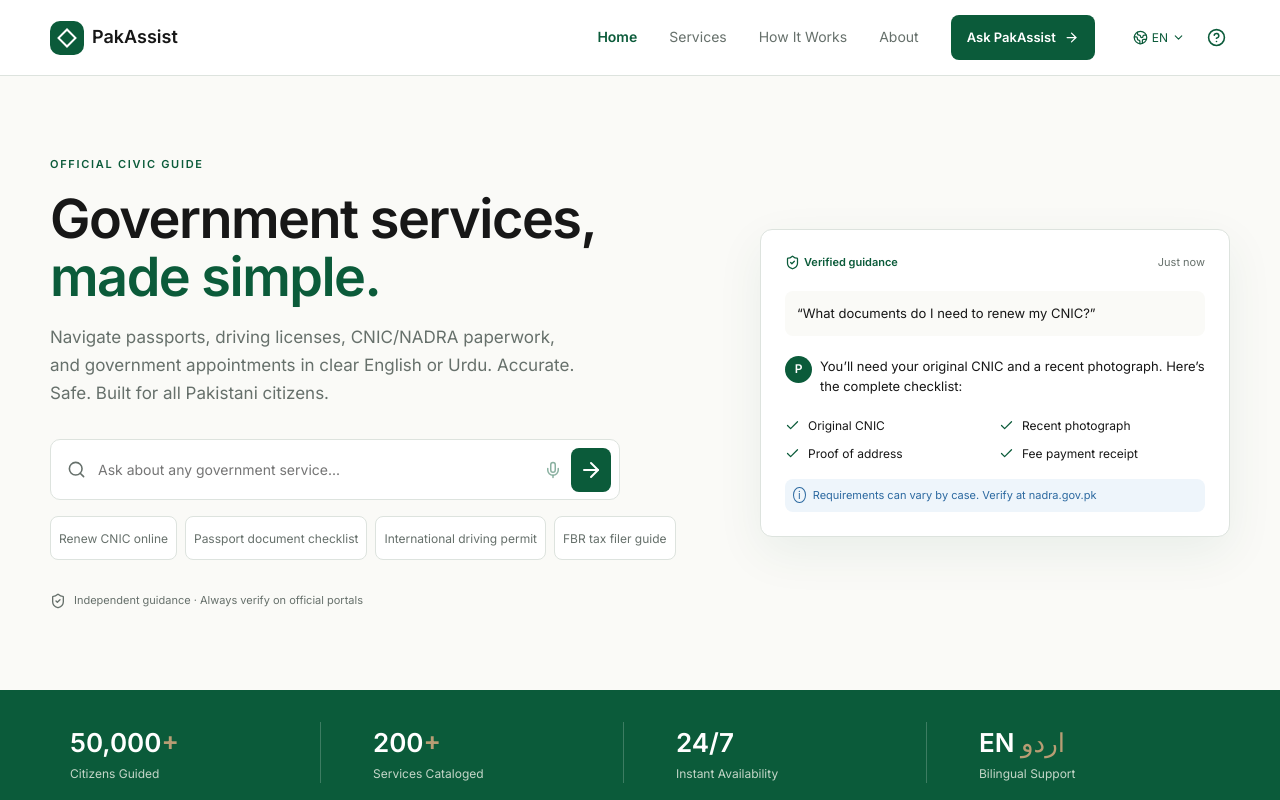
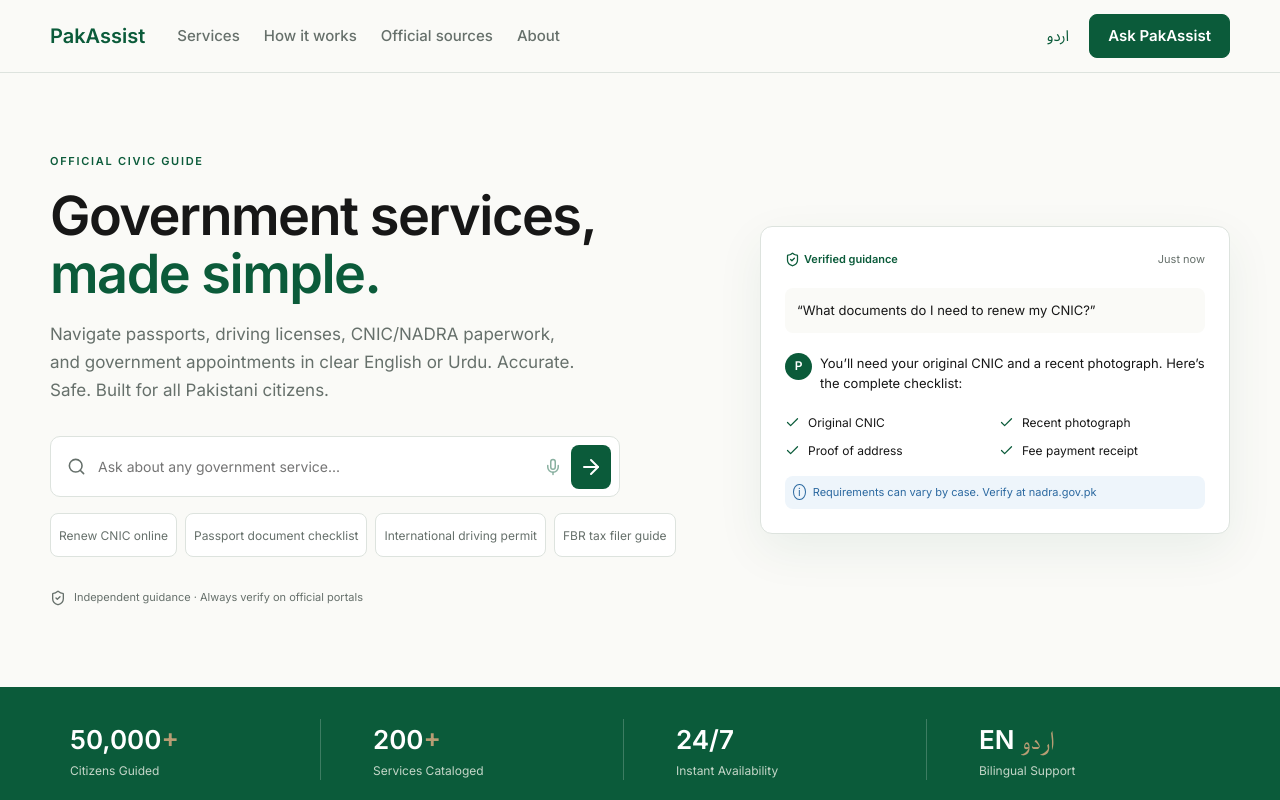
Before and after one commit to Usman-Khan22/PakAssist, a React (Vite) app in the folder frontend/: page / in a window 1280 px wide. Shown: the top 800 px of the page. Built offline with nearby package versions, Linux system fonts and the light colour scheme; a web font is replaced by a local one.

Commit message:
Enhanced shared primary and secondary button styles

```diff
--- a/frontend/src/components/Footer.tsx
+++ b/frontend/src/components/Footer.tsx
@@ -22,7 +22,7 @@
         <div>
           <small>COMPANY</small>
           <Link to="/about">About us</Link>
-          <a href="#trust">Trust & safety</a>
+          <a href="/#sources">Trust & safety</a>
           <a href="#contact">Contact</a>
         </div>
         <div className="footer-note">
--- a/frontend/src/components/Header.tsx
+++ b/frontend/src/components/Header.tsx
@@ -1,41 +1,54 @@
-import { useState } from "react";
-import { NavLink, useNavigate } from "react-router-dom";
-import { ArrowRight, CircleHelp, Menu, X } from "lucide-react";
-import Logo from "./Logo";
+import { useEffect, useRef, useState } from "react";
+import { Link, NavLink, useLocation } from "react-router-dom";
+import { Menu, X } from "lucide-react";
 import LanguageSwitcher from "./LanguageSwitcher";
 
 const navItems = [
-  ["Home", "/"],
   ["Services", "/services"],
-  ["How It Works", "/how-it-works"],
+  ["How it works", "/how-it-works"],
+  ["Official sources", "/#sources"],
   ["About", "/about"],
 ];
 
 export default function Header() {
   const [open, setOpen] = useState(false);
-  const navigate = useNavigate();
+  const location = useLocation();
+  const toggle = useRef<HTMLButtonElement>(null);
+  useEffect(() => {
+    setOpen(false);
+    if (location.pathname === "/" && location.hash === "#sources") {
+      document.getElementById("sources")?.scrollIntoView();
+    }
+  }, [location]);
   return (
-    <header className="site-header">
-      <div className="nav-wrap">
-        <Logo />
-        <nav className={open ? "nav-open" : ""}>
+    <header className={`site-header${open ? " menu-open" : ""}`} onKeyDown={(event) => {
+      if (event.key === "Escape" && open) {
+        setOpen(false);
+        toggle.current?.focus();
+      }
+    }}>
+      <div className="container header-inner">
+        <Link to="/" className="brand ltr-isolate" lang="en">PakAssist</Link>
+        <nav id="primary-navigation" className="desktop-nav" aria-label="Main navigation">
           {navItems.map(([label, path]) => (
-            <NavLink key={path} to={path} onClick={() => setOpen(false)}>
+            path.includes("#") ? <Link key={path} to={path} onClick={() => {
+              setOpen(false);
+              if (location.pathname === "/") document.getElementById("sources")?.scrollIntoView();
+            }}>{label}</Link> : <NavLink key={path} to={path} onClick={() => setOpen(false)}>
               {label}
             </NavLink>
           ))}
-          <button className="nav-ask" onClick={() => navigate("/chat")}>
-            Ask PakAssist <ArrowRight size={15} />
-          </button>
         </nav>
-        <div className="nav-tools">
+        <div className="header-actions">
           <LanguageSwitcher />
-          <button className="access" aria-label="Accessibility options">
-            <CircleHelp size={19} />
-          </button>
+          <Link className="primary-button" to="/chat" onClick={() => setOpen(false)}>Ask PakAssist</Link>
           <button
-            className="mobile-menu"
-            aria-label="Toggle menu"
+            ref={toggle}
+            type="button"
+            className="header-menu-toggle"
+            aria-label={open ? "Close navigation" : "Open navigation"}
+            aria-expanded={open}
+            aria-controls="primary-navigation"
             onClick={() => setOpen(!open)}
           >
             {open ? <X /> : <Menu />}
--- a/frontend/src/components/LanguageSwitcher.tsx
+++ b/frontend/src/components/LanguageSwitcher.tsx
@@ -1,5 +1,4 @@
 import { useEffect, useState } from "react";
-import { ChevronDown, Globe2 } from "lucide-react";
 import { getStoredLanguage, setStoredLanguage } from "../language";
 
 export default function LanguageSwitcher() {
@@ -9,13 +8,14 @@
   }, [urdu]);
   return (
 <button
-            className="language"
+            type="button"
+            className="language language-switcher"
             onClick={() => setUrdu(!urdu)}
-            aria-label="Switch language"
+            aria-label={urdu ? "Switch to English" : "اردو میں تبدیل کریں"}
+            lang={urdu ? "en" : "ur"}
+            dir={urdu ? "ltr" : "rtl"}
           >
-            <Globe2 size={15} />
-            <span>{urdu ? "اردو" : "EN"}</span>
-            <ChevronDown size={13} />
+            {urdu ? "English" : "اردو"}
           </button>
   );
 }
--- a/frontend/src/components/OfficialSources.tsx
+++ b/frontend/src/components/OfficialSources.tsx
@@ -2,7 +2,7 @@
 
 export default function OfficialSources() {
   return (
-<section className="section gateway" id="trust">
+<section className="section gateway" id="sources">
           <div className="container">
             <SectionHeader
               overline="OFFICIAL TRUST"
--- a/frontend/src/language.ts
+++ b/frontend/src/language.ts
@@ -1,4 +1,6 @@
 const translations: Record<string, string> = {
+  "Official sources": "سرکاری ذرائع",
+  "How it works": "یہ کیسے کام کرتا ہے",
   Home: 'ہوم', Services: 'خدمات', 'How It Works': 'یہ کیسے کام کرتا ہے', About: 'تعارف', 'Ask PakAssist': 'پاک اسسٹ سے پوچھیں',
   'Government services,': 'حکومتی خدمات،', 'made simple.': 'آسان بنا دی گئی ہیں۔', 'OFFICIAL CIVIC GUIDE': 'سرکاری شہری رہنما',
   'FIND YOUR WAY': 'اپنا راستہ تلاش کریں', 'Popular categories': 'مقبول شعبے', 'From question to confident action': 'سوال سے پُراعتماد اقدام تک',
@@ -46,7 +48,7 @@
     if (translated) textNode.nodeValue = textNode.nodeValue!.replace(value, translated);
   });
   const elementRoot = root as Element;
-  elementRoot.querySelectorAll('input[placeholder], textarea[placeholder]').forEach((element: Element) => {
+  elementRoot.querySelectorAll?.('input[placeholder], textarea[placeholder]').forEach((element: Element) => {
     const input = element as HTMLInputElement;
     const value = urdu ? translations[input.placeholder] : reverse.get(input.placeholder);
     if (value) input.placeholder = value;
--- a/frontend/src/main.tsx
+++ b/frontend/src/main.tsx
@@ -6,6 +6,8 @@
 import './styles/tokens.css';
 import './styles/globals.css';
 import './styles/components.css';
+import './styles/header.css';
+import './styles/buttons.css';
 import './styles/typography.css';
 import './styles/rtl.css';
 createRoot(document.getElementById('root')!).render(<StrictMode><BrowserRouter><App /></BrowserRouter></StrictMode>);
--- a/frontend/src/pages/About.tsx
+++ b/frontend/src/pages/About.tsx
@@ -136,7 +136,7 @@
                 For Citizens.
               </h2>
             </div>
-            <Link to="/services" className="btn btn-outline">
+            <Link to="/services" className="secondary-button">
               Explore services <ArrowRight size={16} />
             </Link>
           </section>
--- a/frontend/src/pages/Home.tsx
+++ b/frontend/src/pages/Home.tsx
@@ -80,7 +80,7 @@
               />
               <div className="button-row">
                 <Button onClick={() => {}}>Try Urdu Version</Button>
-                <Button variant="outline" onClick={() => {}}>
+                <Button variant="secondary" onClick={() => {}}>
                   Read Accessibility Mandate
                 </Button>
               </div>
--- /dev/null
+++ b/frontend/src/styles/buttons.css
@@ -0,0 +1,48 @@
+.primary-button,
+.secondary-button {
+  min-height: 44px;
+  padding: 0 18px;
+  border-radius: var(--radius-sm);
+  font-weight: 600;
+  font-size: 15px;
+  display: inline-flex;
+  align-items: center;
+  justify-content: center;
+  gap: var(--space-2);
+  text-align: center;
+  cursor: pointer;
+  transition: background-color 150ms ease, border-color 150ms ease, opacity 150ms ease;
+}
+
+.primary-button {
+  background: var(--color-primary);
+  color: var(--color-on-primary);
+  border: 1px solid var(--color-primary);
+}
+
+.primary-button:hover:not(:disabled) {
+  background: var(--color-primary-dark);
+}
+
+.secondary-button {
+  background: var(--color-surface);
+  color: var(--color-text);
+  border: 1px solid var(--color-border);
+}
+
+.secondary-button:hover:not(:disabled) {
+  border-color: var(--color-primary);
+}
+
+.primary-button:disabled,
+.secondary-button:disabled {
+  opacity: 0.5;
+  cursor: not-allowed;
+}
+
+@media (prefers-reduced-motion: reduce) {
+  .primary-button,
+  .secondary-button {
+    transition: none;
+  }
+}
--- a/frontend/src/styles/components.css
+++ b/frontend/src/styles/components.css
@@ -53,24 +53,6 @@
 button {
   cursor: pointer;
   border: 0;
-}
-
-.site-header {
-  height: 76px;
-  background: var(--color-surface);
-  border-bottom: 1px solid var(--color-border);
-  position: sticky;
-  top: 0;
-  z-index: 10;
-}
-
-.nav-wrap {
-  width: min(var(--container),calc(100% - var(--space-16)));
-  height: 100%;
-  margin: auto;
-  display: flex;
-  align-items: center;
-  justify-content: space-between;
 }
 
 .logo {
@@ -101,42 +83,6 @@
   color: var(--color-accent);
 }
 
-nav {
-  display: flex;
-  align-items: center;
-  gap: var(--space-8);
-  margin-left: auto;
-  margin-right: var(--space-8);
-}
-
-nav a {
-  font-size: 14px;
-  color: var(--color-text-muted);
-}
-
-nav a.active,nav a:hover {
-  color: var(--color-primary);
-  font-weight: 600;
-}
-
-.nav-ask {
-  background: var(--color-primary);
-  color: var(--color-on-primary);
-  border-radius: var(--radius-sm);
-  padding: var(--space-3) var(--space-4);
-  display: flex;
-  gap: var(--space-2);
-  align-items: center;
-  font-weight: 600;
-  font-size: 13px;
-}
-
-.nav-tools {
-  display: flex;
-  align-items: center;
-  gap: var(--space-3);
-}
-
 .language,.access {
   background: transparent;
   color: var(--color-primary);
@@ -144,16 +90,6 @@
   align-items: center;
   gap: var(--space-1);
   font-size: 12px;
-}
-
-.access {
-  padding: var(--space-1);
-}
-
-.mobile-menu {
-  display: none;
-  background: transparent;
-  color: var(--color-primary);
 }
 
 .hero {
@@ -602,33 +538,6 @@
   gap: var(--space-2);
 }
 
-.btn {
-  border: 1px solid transparent;
-  border-radius: var(--radius-sm);
-  padding: var(--space-3) var(--space-4);
-  display: inline-flex;
-  align-items: center;
-  gap: var(--space-2);
-  font-size: 13px;
-  font-weight: 600;
-}
-
-.btn-primary {
-  background: var(--color-primary);
-  color: var(--color-on-primary);
-}
-
-.btn-outline {
-  background: var(--color-surface);
-  border-color: var(--color-primary);
-  color: var(--color-primary);
-}
-
-.btn-quiet {
-  background: var(--color-primary-soft);
-  color: var(--color-primary);
-}
-
 .gateway-grid {
   display: grid;
   grid-template-columns: repeat(3,1fr);
@@ -1055,7 +964,7 @@
   line-height: 1.6;
 }
 
-.ask-card .btn {
+.ask-card :is(.primary-button, .secondary-button) {
   background: var(--color-surface);
   color: var(--color-primary);
   width: 100%;
@@ -1105,7 +1014,7 @@
   gap: var(--space-3);
 }
 
-.chat-sidebar .btn {
+.chat-sidebar :is(.primary-button, .secondary-button) {
   justify-content: center;
   margin: var(--space-4) 0;
 }
@@ -1669,12 +1578,6 @@
   line-height: 1.15;
 }
 
-.closing .btn {
-  background: transparent;
-  color: var(--color-on-primary);
-  border-color: var(--color-surface);
-}
-
 .how-cards {
   display: grid;
   grid-template-columns: repeat(3,1fr);
@@ -1820,35 +1723,6 @@
 }
 
 @media (max-width:900px) {
-  .nav-wrap {
-    width: calc(100% - var(--space-10));
-  }
-  nav {
-    display: none;
-    position: absolute;
-    left: 0;
-    right: 0;
-    top: 76px;
-    background: var(--color-surface);
-    border-bottom: 1px solid var(--color-border);
-    padding: var(--space-4) var(--space-5);
-    flex-direction: column;
-    align-items: stretch;
-    margin: 0;
-    gap: var(--space-1);
-  }
-  nav.nav-open {
-    display: flex;
-  }
-  nav a {
-    padding: var(--space-3);
-  }
-  .mobile-menu {
-    display: block;
-  }
-  .access {
-    display: none;
-  }
   .hero-grid {
     grid-template-columns: 1fr 400px;
     gap: var(--space-8);
@@ -1891,18 +1765,6 @@
 }
 
 @media (max-width:600px) {
-  .nav-wrap {
-    width: calc(100% - var(--space-8));
-  }
-  .site-header {
-    height: 66px;
-  }
-  .nav-wrap {
-    width: calc(100% - var(--space-8));
-  }
-  nav {
-    top: 66px;
-  }
   .hero {
     padding: var(--space-12) 0 var(--space-10);
   }
@@ -1970,7 +1832,7 @@
   .detail-title h1 {
     font-size: 34px;
   }
-  .detail-title .btn {
+  .detail-title :is(.primary-button, .secondary-button) {
     margin-top: var(--space-5);
   }
   .detail-head .stepper {
@@ -2097,7 +1959,7 @@
   .closing h2 {
     font-size: 30px;
   }
-  .closing .btn {
+  .closing :is(.primary-button, .secondary-button) {
     margin-top: var(--space-5);
   }
   .hero-search {
--- /dev/null
+++ b/frontend/src/styles/header.css
@@ -0,0 +1,114 @@
+.site-header {
+  background: rgba(250, 250, 247, 0.96);
+  border-bottom: 1px solid var(--color-border);
+  position: sticky;
+  top: 0;
+  z-index: 10;
+}
+
+.header-inner {
+  min-height: 72px;
+  display: flex;
+  align-items: center;
+  gap: var(--space-8);
+}
+
+.brand {
+  font-size: 20px;
+  font-weight: 600;
+  color: var(--color-primary);
+  flex-shrink: 0;
+}
+
+.desktop-nav {
+  display: flex;
+  align-items: center;
+  gap: var(--space-6);
+  margin-inline-end: auto;
+}
+
+.desktop-nav a {
+  display: flex;
+  align-items: center;
+  min-height: 44px;
+  color: var(--color-text-muted);
+  font-size: 15px;
+  font-weight: 500;
+}
+
+.desktop-nav a:hover,
+.desktop-nav a.active {
+  color: var(--color-text);
+}
+
+.desktop-nav a.active {
+  text-decoration: underline;
+  text-underline-offset: 6px;
+}
+
+.header-actions {
+  display: flex;
+  align-items: center;
+  gap: var(--space-3);
+}
+
+.language-switcher {
+  padding-inline: var(--space-2);
+  min-width: 44px;
+  background: transparent;
+  color: var(--color-primary);
+  font-size: 15px;
+}
+
+.header-menu-toggle {
+  display: none;
+  background: transparent;
+  color: var(--color-primary);
+  width: 44px;
+  align-items: center;
+  justify-content: center;
+}
+
+#sources {
+  scroll-margin-top: 88px;
+}
+
+@media (max-width: 1000px) {
+  .header-inner {
+    display: grid;
+    grid-template-columns: 1fr auto auto;
+    gap: var(--space-2);
+    padding-block: var(--space-3);
+  }
+
+  .header-actions {
+    display: contents;
+  }
+
+  .header-menu-toggle {
+    display: inline-flex;
+  }
+
+  .desktop-nav,
+  .header-actions .primary-button {
+    display: none;
+  }
+
+  .menu-open .desktop-nav {
+    display: flex;
+    flex-direction: column;
+    align-items: stretch;
+    gap: var(--space-1);
+    grid-column: 1 / -1;
+    grid-row: 2;
+    margin: 0;
+    padding-block: var(--space-2);
+    border-top: 1px solid var(--color-border);
+  }
+
+  .menu-open .primary-button {
+    display: inline-flex;
+    grid-column: 1 / -1;
+    grid-row: 3;
+  }
+}
```
Also changed, not shown: frontend/src/components/Button.tsx (+12 -11 lines).
